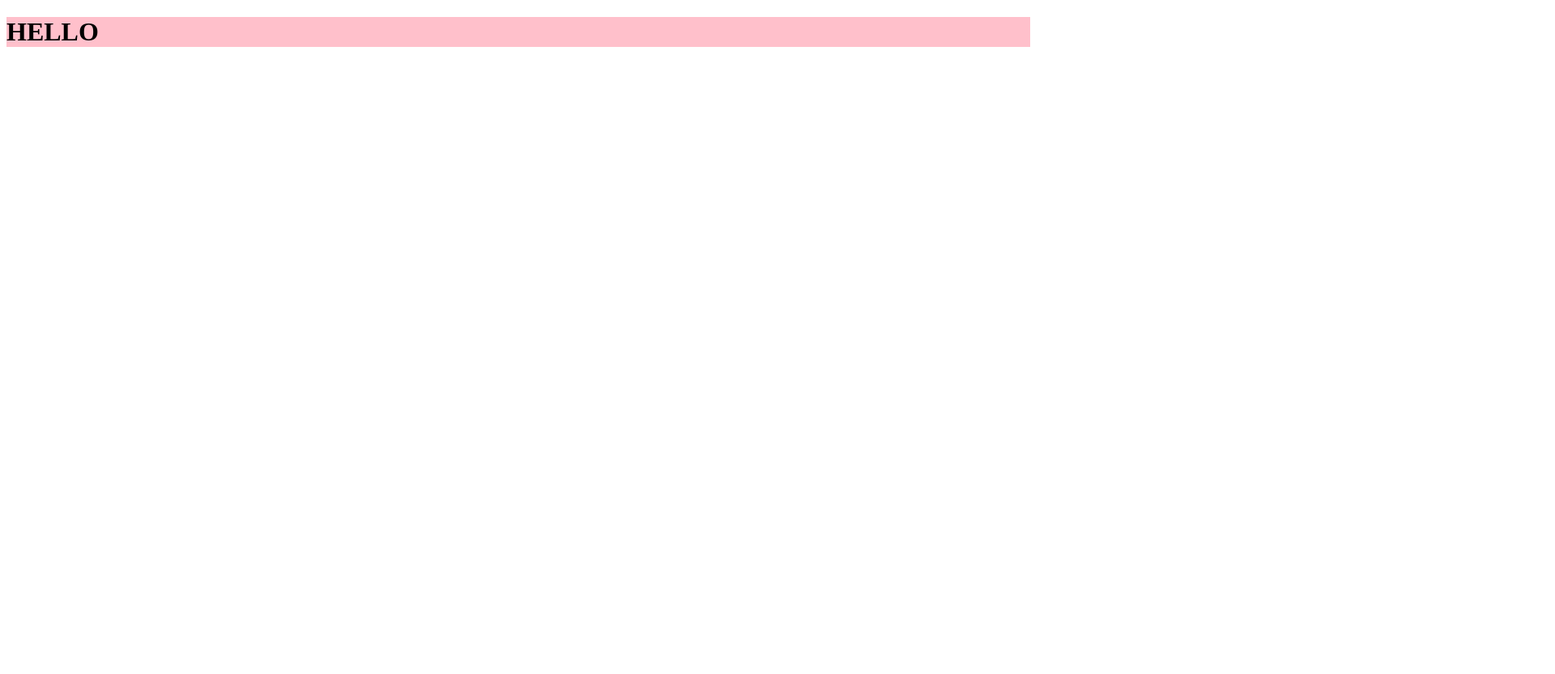
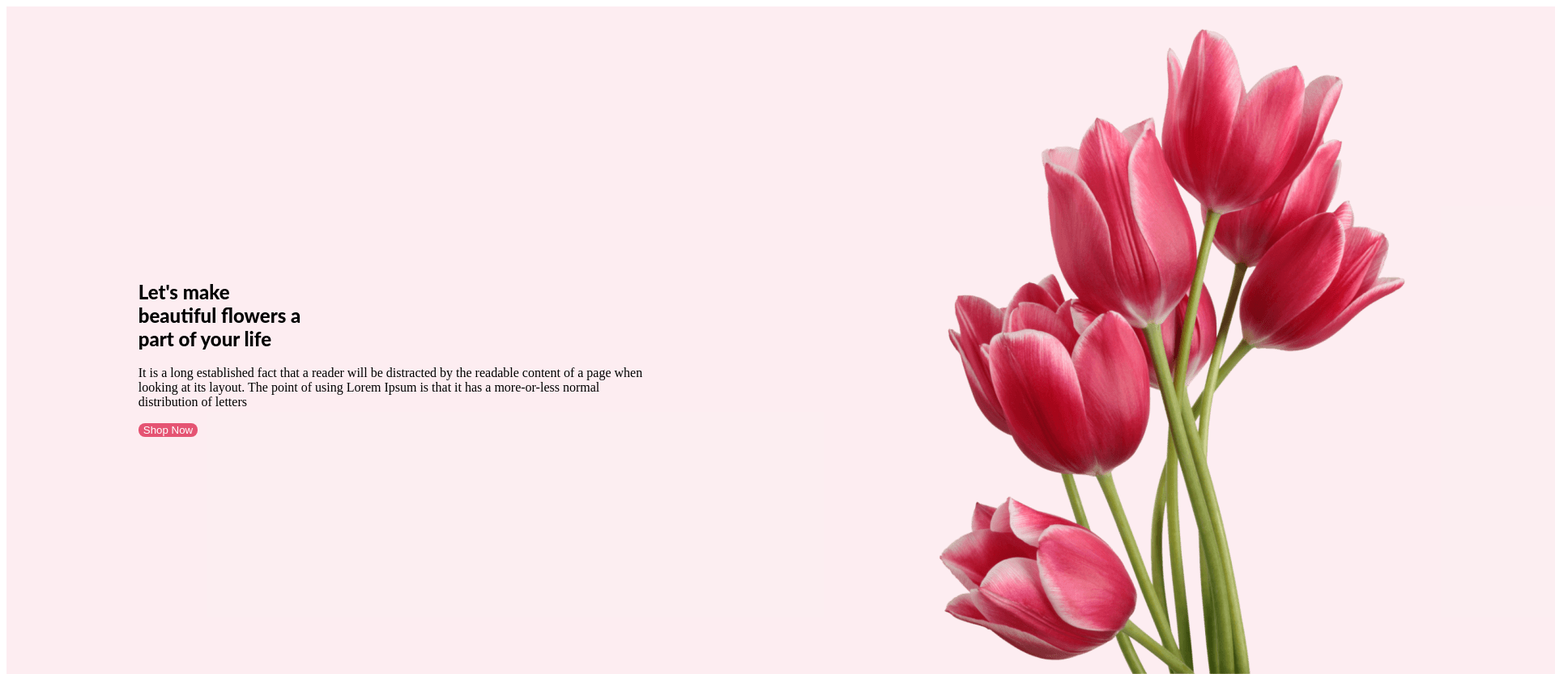
Before and after one commit to Jui1991/flower-shop-assignment, a plain HTML site: page index.html in a window 1280 px wide. Shown: the top 833 px of the page at 81% size, 1920 px wide, since content can reach past the window. Before the commit the page ends 800 px from the top, so only its background shows below. Drawn offline with Linux system fonts and the light colour scheme.

Commit message:
created header

```diff
--- a/index.html
+++ b/index.html
@@ -8,7 +8,23 @@
   </head>
   <body>
     <header>
-      <h1 class="normal">HELLO</h1>
+      <section class="header-container">
+        <div class="left-side-head">
+          <h2 class="head-title">
+            Let's make <br />beautiful flowers a <br />part of your life
+          </h2>
+          <p class="para-conf">
+            It is a long established fact that a reader will be distracted by
+            the readable content of a page when looking at its layout. The point
+            of using Lorem Ipsum is that it has a more-or-less normal
+            distribution of letters
+          </p>
+          <button class="btn">Shop Now</button>
+        </div>
+        <div class="right-side-head">
+          <img src="./Flower Asset/pngwing 10.png" alt="" />
+        </div>
+      </section>
     </header>
     <main></main>
     <footer></footer>
--- a/styles.css
+++ b/styles.css
@@ -1,3 +1,46 @@
-.normal{
-    background-color: pink;
+.header-container{
+    width: 1920px;
+    height: 850px;
+    background-color: rgba(229, 84, 115, 0.1);
+    display: flex;
+   justify-content: space-around;
+   align-items: center;
+
 }
+.btn{
+    display: inline-flex;
+    background-color: rgba(229, 84, 115, 1);
+    color: white;
+    align-items: flex-start;
+    gap: 10px;
+    border-radius: 8px;
+    border: 0;
+
+
+}
+.left-side-head{
+
+    color: black;
+    flex-direction: column;
+
+
+}
+.head-title{
+    font-family: Lato;
+    font-style: 80px;
+    font-weight: 800;
+    line-height: normal;
+}
+.para-conf{
+    color:  rgba(39, 39, 39, 1), rgba(39, 39, 39, 1);
+    width: 634px;
+
+}
+.right-side-head{
+
+    flex-shrink: 0;
+    background-color:  lightgray 50%;
+    background-repeat:  no-repeat;
+    width: 635px;
+    height: 800px;
+}
```
